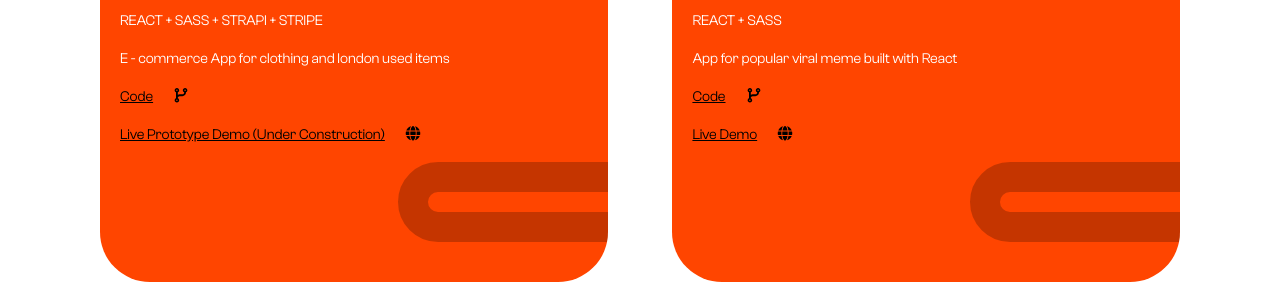
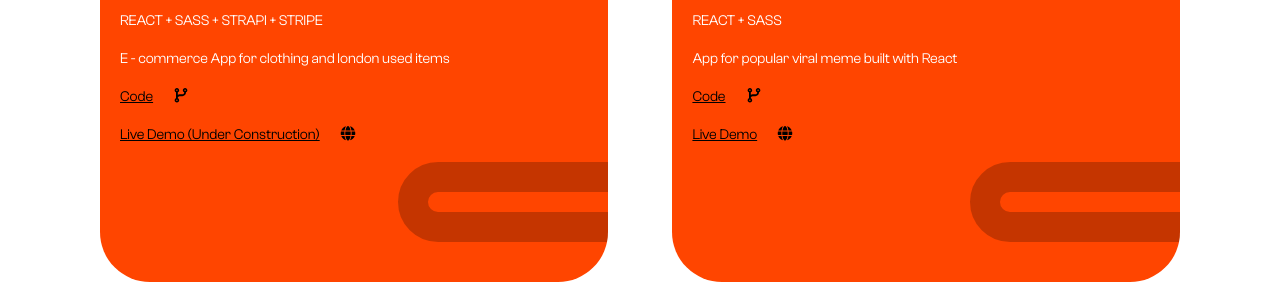
Before and after one commit to FrancoFrancis/Francis-Dev-Portfolio, a Next.js app: page / in a window 1280 px wide. Shown: the part 1852-2136 px from the top of the page. Built offline with nearby package versions, Linux system fonts and the light colour scheme; a web font is replaced by a local one.

Commit message:
Update project.jsx

```diff
--- a/src/components/projects/project.jsx
+++ b/src/components/projects/project.jsx
@@ -74,7 +74,7 @@ const Projects = () => {
                 href="https://ortentic-app.vercel.app/"
                 style={{ color: darkMode && "#fff" }}
               >
-                <p>Live Prototype Demo (under construction)</p>
+                <p>Live Demo (under construction)</p>
                 <FontAwesomeIcon icon={faGlobe} height={"16"} width={"16"} />
               </a>
             </span>
```
